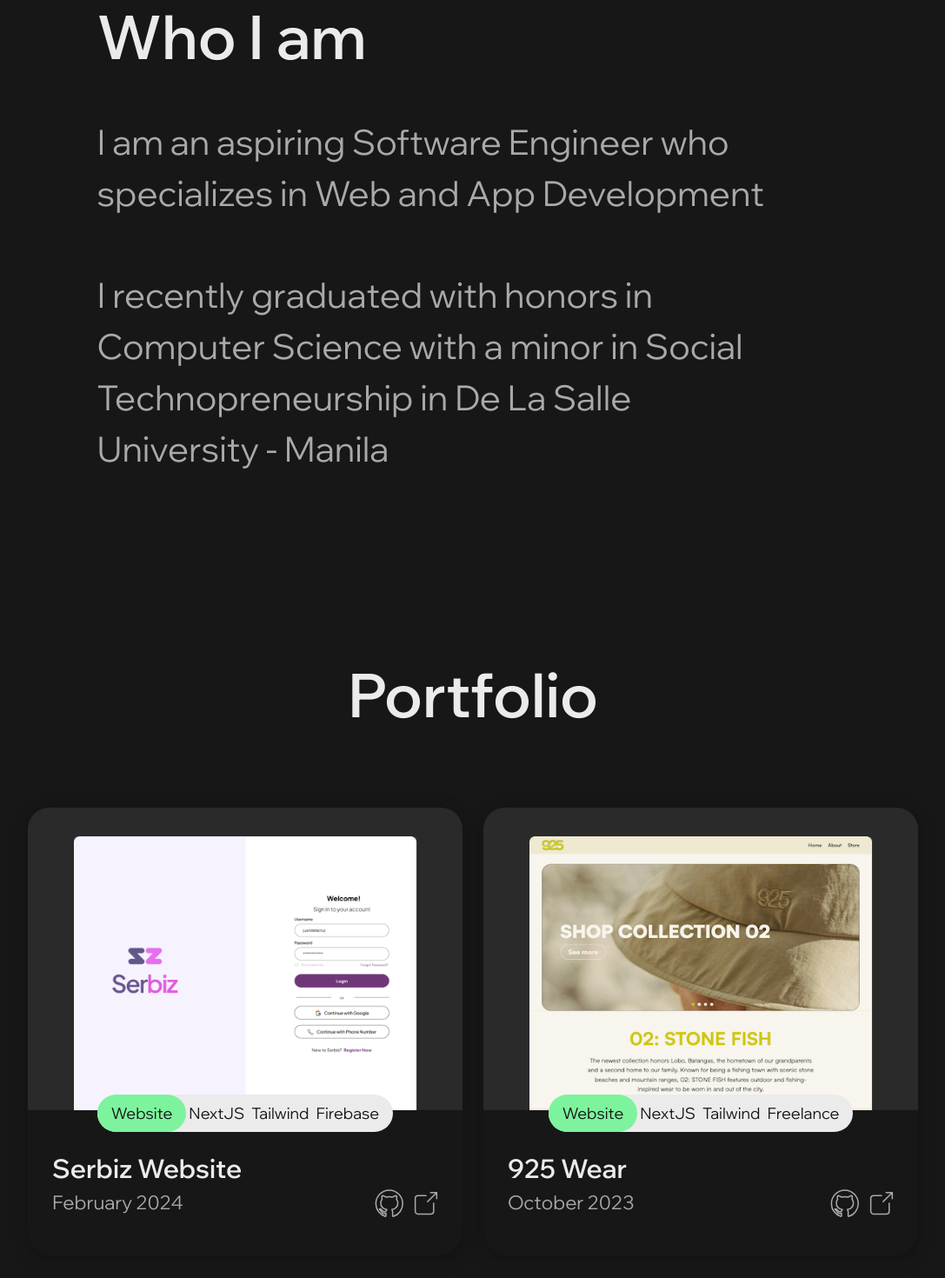
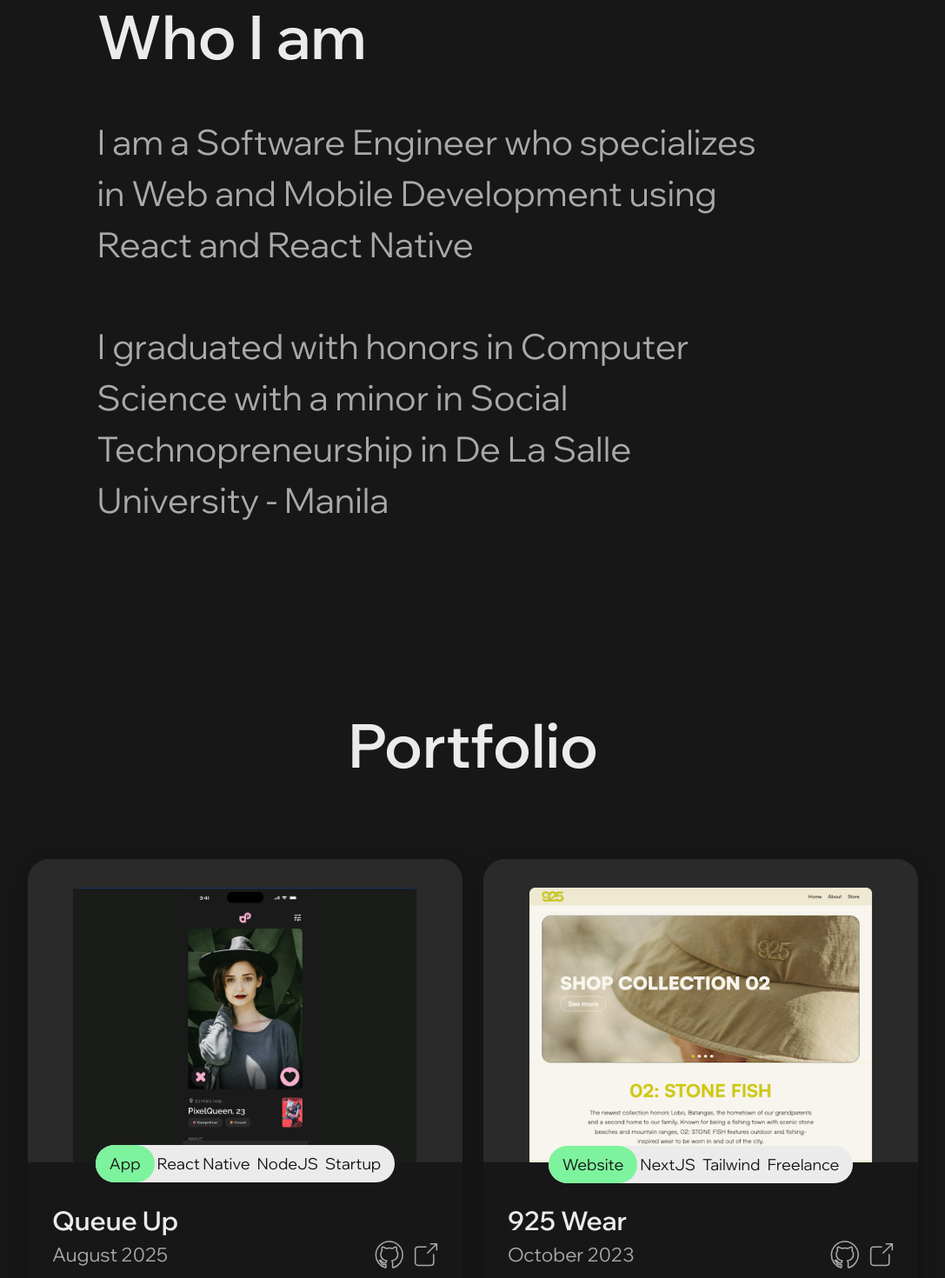
Before and after one commit to FonzyLima/portfolio, a Next.js app: page / in a window 1280 px wide. Shown: the part 1280-2750 px from the top of the page at 87% size, without its empty margins (96-1183 px from the left). Built offline with nearby package versions, Linux system fonts and the light colour scheme.

Commit message:
portfolio fix

```diff
--- a/src/app/page.js
+++ b/src/app/page.js
@@ -10,14 +10,13 @@ import SlidingText from "../../components/SlidingText";
 import Reveal from "../../components/Reveal";
 import DarkContext from "@/app/context/darkContext";
 import { useContext } from "react";
-import React from 'react';
+import React from "react";
 export default function Home() {
-
   const [isDark, setisDark] = useContext(DarkContext);
   const scrollToBottom = () => {
     window.scrollTo({
       top: document.documentElement.scrollHeight,
-      behavior: 'smooth',
+      behavior: "smooth",
     });
   };
   return (
@@ -34,7 +33,7 @@ export default function Home() {
             </div>
             <div className="font-semibold text-primary dark:text-secondary text-[30px] lg:text-[90px] flex flex-col">
               <div className="lg:h-[95px] lg:mt-[-45px]">Alfonso Lima</div>
-              <div className="lg:h-[95px]">Software Developer</div>
+              <div className="lg:h-[95px]">Full Stack Software Developer</div>
             </div>
             <div className="text-fiftary dark:text-tertiary text-[18px] lg:text-[22px]">
               Currently based in Manila, Philippines
@@ -60,13 +59,13 @@ export default function Home() {
             </Reveal>
             <Reveal>
               <div className="text-fiftary dark:text-tertiary leading-[147.5%] text-left text-[22px] lg:text-[40px] max-w-[475px] lg:max-w-[775px]">
-                I am an aspiring Software Engineer who specializes in Web and App Development{" "}
-                <br />
-                <br />
-                I recently graduated with honors in Computer Science with a minor in Social Technopreneurship in De La Salle University - Manila
+                I am a Software Engineer who specializes in Web and
+                Mobile Development using React and React Native<br />
+                <br />I graduated with honors in Computer Science with
+                a minor in Social Technopreneurship in De La Salle University -
+                Manila
               </div>
             </Reveal>
-
           </div>
         </div>
         <Reveal>
@@ -76,11 +75,11 @@ export default function Home() {
             </div>
             <div className="flex flex-col justify-center items-center lg:flex-row space-x-0 lg:space-x-6 space-y-12 lg:space-y-0 mt-12">
               <Project
-            name="Serbiz Website"
-            date="February 2024"
-            image="/serbiz.png"
-            link="https://serbiz.com.ph"
-            words={["Website", "NextJS", "Tailwind", "Firebase"]}
+                name="Queue Up"
+                date="August 2025"
+                image="/qup.png"
+                git="https://github.com/FonzyLima/blitz-bot"
+                words={["App", "React Native", "NodeJS", "Startup"]}
               />
               <Project
                 name="925 Wear"
@@ -89,7 +88,6 @@ export default function Home() {
                 link="https://925studio.online"
                 words={["Website", "NextJS", "Tailwind", "Freelance"]}
               />
-
             </div>
             <div className="flex flex-col justify-center items-center  lg:flex-row space-x-0 lg:space-x-6 space-y-12 lg:space-y-0 mt-12 mb-6">
               <Project
@@ -101,11 +99,11 @@ export default function Home() {
                 words={["Game", "Unity", "C#", "Project"]}
               />
               <Project
-                name="Bok Fried Chicken"
-                date="December 2021"
-                image="/bok.png"
-                link="https://bokfriedchicken.com"
-                words={["Website", "NextJS", "CSS", "Freelance"]}
+                name="Blitz (Wordle Discord Bot)"
+                date="March 2022"
+                image="/blitz.png"
+                git="https://github.com/FonzyLima/blitz-bot"
+                words={["Bot", "Python", "Discord.py", "Project"]}
               />
             </div>
 
@@ -125,7 +123,6 @@ export default function Home() {
             />
           </div>
         </div>
-
       </div>
     </div>
   );
--- a/src/app/portfolio/page.js
+++ b/src/app/portfolio/page.js
@@ -3,7 +3,7 @@ import Project from "../../../components/Project";
 import Navigation from "../../../components/Navigation";
 import Footer from "../../../components/Footer";
 import Reveal from "../../../components/Reveal";
-import Link from "next/link"
+import Link from "next/link";
 export default function projects() {
   return (
     <div className="">
@@ -14,16 +14,28 @@ export default function projects() {
             Portfolio
           </div>
           <div className="text-primary dark:text-secondary text-[22px] lg:text-[40px] font-semibold text-center">
-            More projects can be found on my <Link href="https://github.com/FonzyLima" target="_blank"><span className="underline">Github</span></Link>
+            More projects can be found on my{" "}
+            <Link href="https://github.com/FonzyLima" target="_blank">
+              <span className="underline">Github</span>
+            </Link>
           </div>
           <div className="flex flex-col justify-center items-center lg:flex-row space-x-0 lg:space-x-6 space-y-12 lg:space-y-0 mt-12">
             <Project
-              name="Serbiz Website"
-              date="February 2024"
-              image="/serbiz.png"
-              link="https://serbiz.com.ph"
-              words={["Website", "NextJS", "Tailwind", "Freelance"]}
+              name="Queue Up"
+              date="August 2025"
+              image="/qup.png"
+              git="https://github.com/FonzyLima/blitz-bot"
+              words={["App", "React Native", "NodeJS", "Startup"]}
             />
+            <Project
+              name="Ashure"
+              date="June 2025"
+              image="/Ashure.png"
+              link="https://ashureweb.vercel.app"
+              words={["App", "React Native", "AWS", "Startup"]}
+            />
+          </div>
+          <div className="flex flex-col justify-center items-center  lg:flex-row space-x-0 lg:space-x-6 space-y-12 lg:space-y-0 mt-12 mb-6">
             <Project
               name="925 Wear"
               date="October 2023"
@@ -31,8 +43,6 @@ export default function projects() {
               link="https://925studio.online"
               words={["Website", "NextJS", "Tailwind", "Freelance"]}
             />
-          </div>
-          <div className="flex flex-col justify-center items-center  lg:flex-row space-x-0 lg:space-x-6 space-y-12 lg:space-y-0 mt-12 mb-6">
             <Project
               name="Mutya (2D Game)"
               date="December 2022"
@@ -41,6 +51,8 @@ export default function projects() {
               git="https://github.com/FonzyLima/mutya"
               words={["Game", "Unity", "C#", "Project"]}
             />
+          </div>
+          <div className="flex flex-col justify-center items-center  lg:flex-row space-x-0 lg:space-x-6 space-y-12 lg:space-y-0 mt-12 mb-6">
             <Project
               name="Bok Fried Chicken"
               date="December 2021"
@@ -48,8 +60,6 @@ export default function projects() {
               link="https://bokfriedchicken.com"
               words={["Website", "NextJS", "CSS", "Freelance"]}
             />
-          </div>
-          <div className="flex flex-col lg:flex-row justify-center items-center space-x-0 lg:space-x-6 space-y-12 lg:space-y-0 mt-12 w-1/2">
             <Project
               name="Blitz (Wordle Discord Bot)"
               date="March 2022"
```
Also changed, not shown: public/Ashure.png (added), public/qup.png (added). Lines whose indentation alone changed are shown as unchanged.
